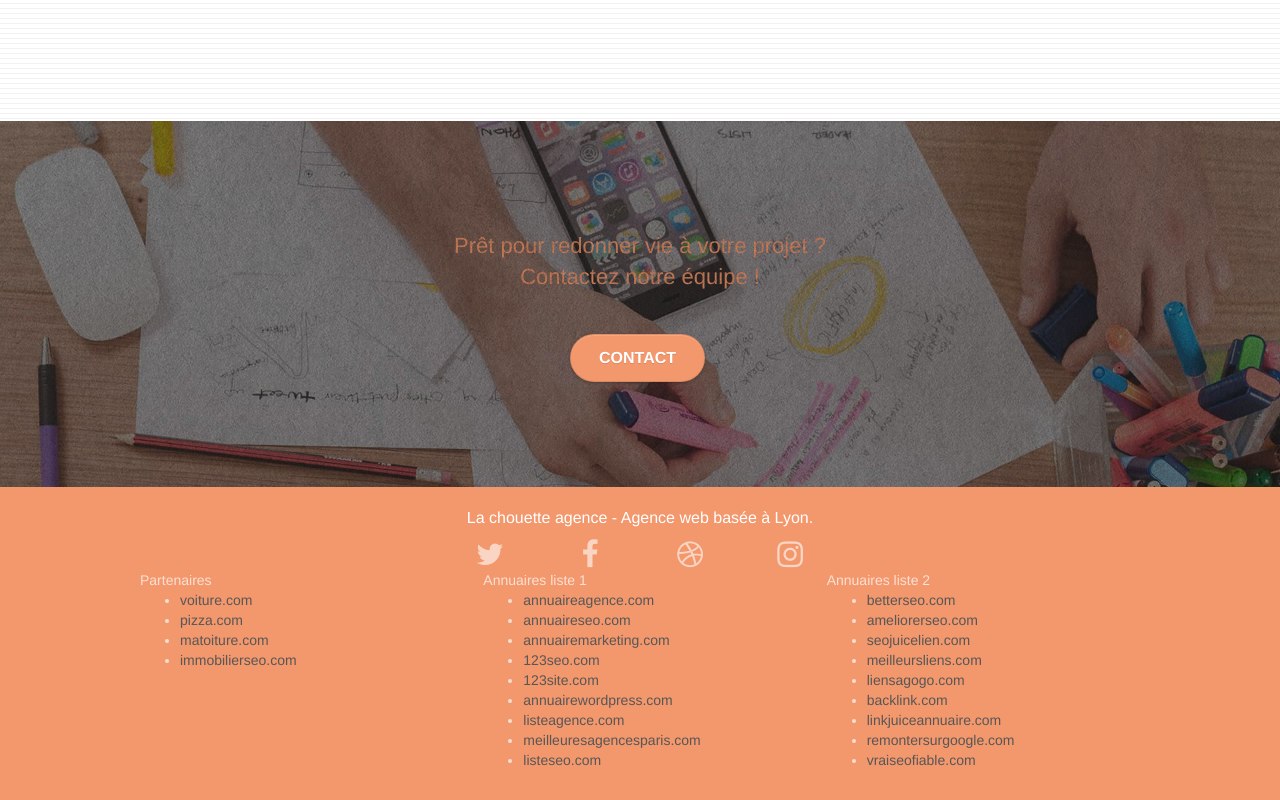
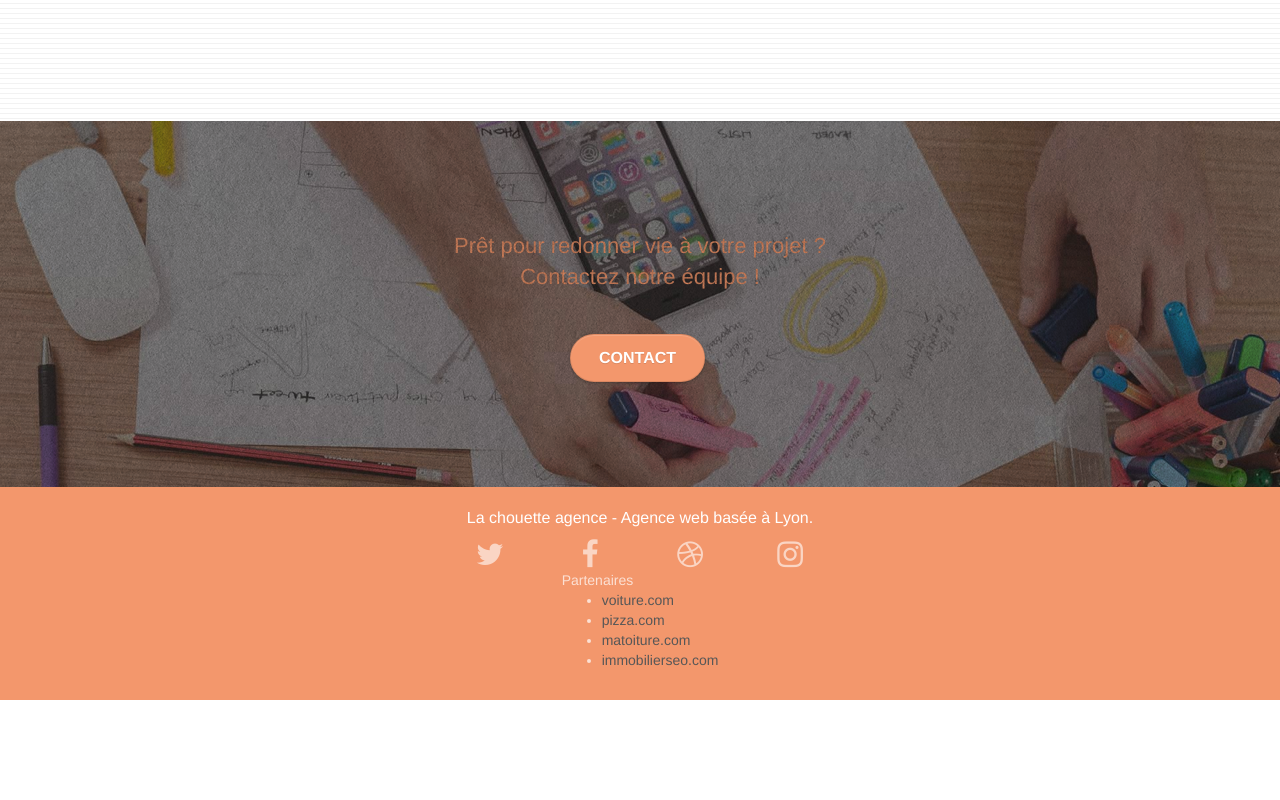
Before and after one commit to thibaudmarti/ThibaudMarti_4_15072021, a plain HTML site: page index.html in a window 1280 px wide. Shown: the part 3067-3867 px from the top of the page. After the commit the page ends 3767 px from the top, so only its background shows below. Drawn offline with Linux system fonts and the light colour scheme.

Commit message:
remove footer links

```diff
--- a/index.html
+++ b/index.html
@@ -240,8 +240,8 @@
 						</div>
 					</div>
 				</div>
-				<div class="row">
-					<div class="col-sm-4">
+				<div class="row dflex">
+					<div>
 						Partenaires
 						<ul>
 							<li><a href="voiture.com">voiture.com</a></li>
@@ -250,7 +250,7 @@
 							<li><a href="immobilierseo.com">immobilierseo.com</a></li>
 						</ul>
 					</div>
-					<div class="col-sm-4">
+					<!-- <div class="col-sm-4">
 						Annuaires liste 1
 						<ul>
 							<li><a href="annuaireagence.com">annuaireagence.com</a></li>
@@ -277,7 +277,7 @@
 							<li><a href="remontersurgoogle.com">remontersurgoogle.com</a></li>
 							<li><a href="vraiseofiable.com">vraiseofiable.com</a></li>
 						</ul>
-					</div>
+					</div> -->
 				</div>
 			</div>
 		</div>
--- a/style.css
+++ b/style.css
@@ -5,6 +5,11 @@ body {
     overflow-x: hidden;
     -webkit-font-smoothing: antialiased;
     -moz-osx-font-smoothing: grayscale;
+}
+
+.dflex {
+    display: flex;
+    justify-content: center;
 }
 
 a,
```
